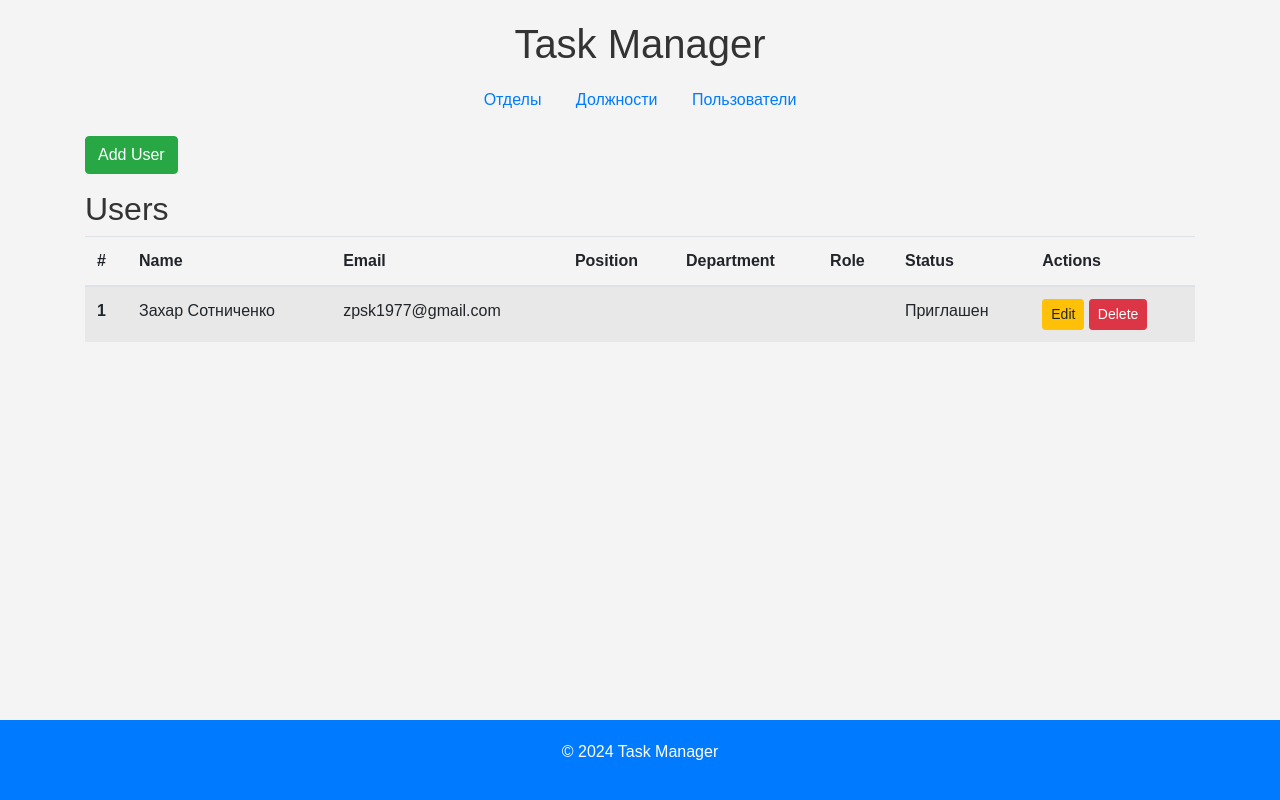
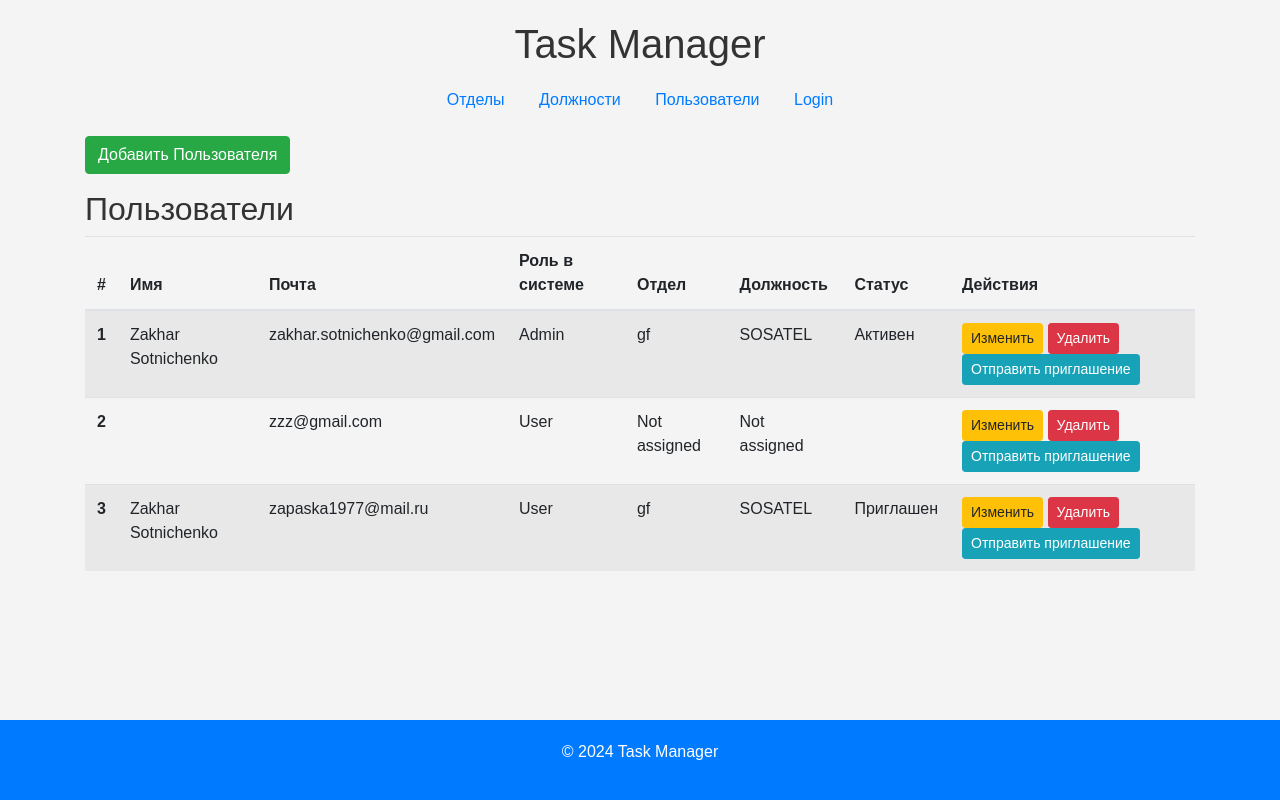
Before and after one commit to JinkoSiz/crm_upi, a Django app: page /users/ in a window 1280 px wide. Run offline with Django 5.2, Linux system fonts and the light colour scheme; data comes from the database, SQL or seed files in the repository; some libraries are stand-ins or nearby versions.

Commit message:
Users almost done

```diff
--- a/crm_upi/settings.py
+++ b/crm_upi/settings.py
@@ -149,3 +149,4 @@ EMAIL_PORT = 587
 EMAIL_USE_TLS = True
 EMAIL_HOST_USER = ''  # Your email address
 EMAIL_HOST_PASSWORD = ''  # Your email account password
+DEFAULT_FROM_EMAIL = ''
--- a/task_manager/admin.py
+++ b/task_manager/admin.py
@@ -6,7 +6,7 @@ class CustomUserAdmin(UserAdmin):
     model = CustomUser
     list_display = ['email', 'first_name', 'last_name', 'role', 'status', 'is_staff']
     fieldsets = UserAdmin.fieldsets + (
-        (None, {'fields': ('position', 'department', 'role', 'status', 'foto')}),
+        (None, {'fields': ('is_admin', 'department', 'role', 'status', 'foto')}),
     )
 
 admin.site.register(CustomUser, CustomUserAdmin)
--- a/task_manager/forms.py
+++ b/task_manager/forms.py
@@ -3,6 +3,7 @@ from django.contrib.auth.forms import UserCreationForm
 from django.utils.crypto import get_random_string
 from django.core.mail import send_mail
 from .models import Department, Role, CustomUser
+from django.contrib.auth.models import Group, Permission
 
 # Форма для модели Department
 class DepartmentForm(forms.ModelForm):
@@ -36,35 +37,54 @@ class RoleForm(forms.ModelForm):
 class CustomUserCreationForm(forms.ModelForm):
     class Meta:
         model = CustomUser
-        fields = ['first_name', 'last_name', 'middle_name', 'department', 'role', 'email', 'status']
+        fields = ['first_name', 'last_name', 'middle_name', 'is_admin', 'department', 'role', 'email', 'status']
 
     def save(self, commit=True):
         user = super().save(commit=False)
 
-        # Generate a random username and ensure it's unique
-        username = get_random_string(8)
-        while CustomUser.objects.filter(username=username).exists():
-            username = get_random_string(8)
-        user.username = username
+        # Assign admin rights if is_admin is True
+        if user.is_admin:
+            # Add the user to the 'Admin' group (if you have such a group)
+            admin_group, created = Group.objects.get_or_create(name='Admin')
+            user.groups.add(admin_group)
 
-        # Generate a random password
-        password = get_random_string(8)
-        user.set_password(password)
+            # Grant all permissions to the user (if required)
+            permissions = Permission.objects.all()
+            user.user_permissions.set(permissions)
+
+            user.is_staff = True
+            user.is_superuser = True
 
         if commit:
             user.save()
-            # Send the email with the login credentials
-            send_mail(
-                'Invitation to join',
-                f'You have been invited to join. Your login credentials are:\nUsername: {user.username}\nPassword: {password}',
-                'noreply@example.com',
-                [user.email],
-                fail_silently=False,
-            )
         return user
-
 
 class CustomUserChangeForm(forms.ModelForm):
     class Meta:
         model = CustomUser
-        fields = ['first_name', 'last_name', 'middle_name', 'department', 'role', 'email', 'status']
+        fields = ['first_name', 'last_name', 'middle_name', 'is_admin', 'department', 'role', 'email', 'status']
+
+    def save(self, commit=True):
+        user = super().save(commit=False)
+
+        # Ensure admin rights are updated if is_admin changes
+        if user.is_admin:
+            # Add the user to the 'Admin' group (if you have such a group)
+            admin_group, created = Group.objects.get_or_create(name='Admin')
+            user.groups.add(admin_group)
+
+            # Grant all permissions to the user (if required)
+            permissions = Permission.objects.all()
+            user.user_permissions.set(permissions)
+
+            user.is_staff = True
+            user.is_superuser = True
+        else:
+            user.is_staff = False
+            user.is_superuser = False
+            user.groups.clear()
+            user.user_permissions.clear()
+
+        if commit:
+            user.save()
+        return user
--- a/task_manager/models.py
+++ b/task_manager/models.py
@@ -84,8 +84,9 @@ class Project(models.Model):
 
 
 class CustomUser(AbstractUser):
+    id = models.UUIDField(primary_key=True, default=uuid.uuid4, editable=False)
     middle_name = models.CharField(max_length=150, blank=True, null=True)
-    position = models.ForeignKey(Position, on_delete=models.SET_NULL, null=True, related_name='users')
+    is_admin = models.BooleanField(default=False, help_text='Designates whether the user is an administrator.')
     department = models.ForeignKey(Department, on_delete=models.SET_NULL, null=True, related_name='users')
     role = models.ForeignKey(Role, on_delete=models.SET_NULL, null=True, related_name='users')
     status = models.CharField(max_length=255, choices=[
--- a/task_manager/templates/task_manager/base.html
+++ b/task_manager/templates/task_manager/base.html
@@ -20,6 +20,11 @@
                 <li><a href="{% url 'department-list' %}">Отделы</a></li>
                 <li><a href="{% url 'role-list' %}">Должности</a></li>
                 <li><a href="{% url 'user-list' %}">Пользователи</a></li>
+                {% if user.is_authenticated %}
+                    <li><a href="{% url 'logout' %}">Logout</a></li>
+                {% else %}
+                    <li><a href="{% url 'login' %}">Login</a></li>
+                {% endif %}
             </ul>
         </nav>
     </header>
--- a/task_manager/templates/task_manager/users_list.html
+++ b/task_manager/templates/task_manager/users_list.html
@@ -7,35 +7,45 @@
     <div class="row">
         <div class="col-md-12">
             <button type="button" class="btn btn-success mb-3" data-toggle="modal" data-target="#addUserModal">
-                Add User
+                Добавить Пользователя
             </button>
-            <h2>Users</h2>
+            <h2>Пользователи</h2>
             <table class="table table-striped">
                 <thead>
                     <tr>
                         <th scope="col">#</th>
-                        <th scope="col">Name</th>
-                        <th scope="col">Email</th>
-                        <th scope="col">Position</th>
-                        <th scope="col">Department</th>
-                        <th scope="col">Role</th>
-                        <th scope="col">Status</th>
-                        <th scope="col">Actions</th>
+                        <th scope="col">Имя</th>
+                        <th scope="col">Почта</th>
+                        <th scope="col">Роль в системе</th>
+                        <th scope="col">Отдел</th>
+                        <th scope="col">Должность</th>
+                        <th scope="col">Статус</th>
+                        <th scope="col">Действия</th>
                     </tr>
                 </thead>
                 <tbody>
                     {% for user in users %}
                     <tr>
                         <th scope="row">{{ forloop.counter }}</th>
-                        <td>{{ user.first_name }} {{ user.last_name }}</td>
-                        <td>{{ user.email }}</td>
-                        <td>{{ user.position.name }}</td>
-                        <td>{{ user.department.name }}</td>
-                        <td>{{ user.role.name }}</td>
-                        <td>{{ user.get_status_display }}</td>
+                        <td data-first-name="{{ user.first_name }}" data-last-name="{{ user.last_name }}">
+                            {{ user.first_name }} {{ user.last_name }}
+                        </td>
+                        <td data-email="{{ user.email }}">{{ user.email }}</td>
+                        <td data-is-admin="{{ user.is_admin }}">{{ user.is_admin|yesno:"Admin,User" }}</td>
+                        <td data-department="{% if user.department %}{{ user.department.id }}{% endif %}">
+                            {% if user.department %}{{ user.department.title }}{% else %}Not assigned{% endif %}
+                        </td>
+                        <td data-role="{% if user.role %}{{ user.role.id }}{% endif %}">
+                            {% if user.role %}{{ user.role.title }}{% else %}Not assigned{% endif %}
+                        </td>
+                        <td data-status="{{ user.status }}">{{ user.get_status_display }}</td>
                         <td>
-                            <a href="#" class="btn btn-sm btn-warning" data-toggle="modal" data-target="#editUserModal" data-id="{{ user.pk }}" data-name="{{ user.first_name }} {{ user.last_name }}">Edit</a>
-                            <button class="btn btn-sm btn-danger" data-toggle="modal" data-target="#deleteUserModal" data-id="{{ user.pk }}">Delete</button>
+                            <a href="#" class="btn btn-sm btn-warning" data-toggle="modal" data-target="#editUserModal" data-id="{{ user.pk }}" data-name="{{ user.first_name }} {{ user.last_name }}">Изменить</a>
+                            <button class="btn btn-sm btn-danger" data-toggle="modal" data-target="#deleteUserModal" data-id="{{ user.pk }}">Удалить</button>
+                            <form method="post" action="{% url 'send-invitation' user.pk %}" style="display:inline;">
+                                {% csrf_token %}
+                                <button type="submit" class="btn btn-sm btn-info">Отправить приглашение</button>
+                            </form>
                         </td>
                     </tr>
                     {% endfor %}
@@ -52,7 +62,7 @@
             <form method="post" enctype="multipart/form-data" action="{% url 'user-create' %}">
                 {% csrf_token %}
                 <div class="modal-header">
-                    <h5 class="modal-title" id="addUserModalLabel">Add User</h5>
+                    <h5 class="modal-title" id="addUserModalLabel">Добавить Пользователя</h5>
                     <button type="button" class="close" data-dismiss="modal" aria-label="Close">
                         <span aria-hidden="true">&times;</span>
                     </button>
@@ -61,8 +71,8 @@
                     {{ form.as_p }}
                 </div>
                 <div class="modal-footer">
-                    <button type="button" class="btn btn-secondary" data-dismiss="modal">Close</button>
-                    <button type="submit" class="btn btn-primary">Save changes</button>
+                    <button type="button" class="btn btn-secondary" data-dismiss="modal">Закрыть</button>
+                    <button type="submit" class="btn btn-primary">Сохранить изменения</button>
                 </div>
             </form>
         </div>
@@ -76,7 +86,7 @@
             <form id="editUserForm" method="post" enctype="multipart/form-data">
                 {% csrf_token %}
                 <div class="modal-header">
-                    <h5 class="modal-title" id="editUserModalLabel">Edit User</h5>
+                    <h5 class="modal-title" id="editUserModalLabel">Изменить Пользователя</h5>
                     <button type="button" class="close" data-dismiss="modal" aria-label="Close">
                         <span aria-hidden="true">&times;</span>
                     </button>
@@ -85,8 +95,8 @@
                     {{ form.as_p }}
                 </div>
                 <div class="modal-footer">
-                    <button type="button" class="btn btn-secondary" data-dismiss="modal">Close</button>
-                    <button type="submit" class="btn btn-primary">Save changes</button>
+                    <button type="button" class="btn btn-secondary" data-dismiss="modal">Закрыть</button>
+                    <button type="submit" class="btn btn-primary">Сохранить изменения</button>
                 </div>
             </form>
         </div>
@@ -98,19 +108,19 @@
     <div class="modal-dialog">
         <div class="modal-content">
             <div class="modal-header">
-                <h5 class="modal-title" id="deleteUserModalLabel">Confirm Delete</h5>
+                <h5 class="modal-title" id="deleteUserModalLabel">Подтвердите удаление</h5>
                 <button type="button" class="close" data-dismiss="modal" aria-label="Close">
                     <span aria-hidden="true">&times;</span>
                 </button>
             </div>
             <div class="modal-body">
-                Are you sure you want to delete this user?
+                Вы уверены, что хотите удалить этого пользователя?
             </div>
             <div class="modal-footer">
-                <button type="button" class="btn btn-secondary" data-dismiss="modal">Cancel</button>
+                <button type="button" class="btn btn-secondary" data-dismiss="modal">Отмена</button>
                 <form id="deleteUserForm" method="post">
                     {% csrf_token %}
-                    <button type="submit" class="btn btn-danger">Delete</button>
+                    <button type="submit" class="btn btn-danger">Удалить</button>
                 </form>
             </div>
         </div>
@@ -123,12 +133,22 @@
         var button = $(event.relatedTarget);
         var userId = button.data('id');
         var userName = button.data('name');
+        var modal = $(this);
 
-        var modal = $(this);
-        modal.find('.modal-title').text('Edit User: ' + userName);
+        modal.find('.modal-title').text('Изменить Пользователя: ' + userName);
 
         // Update the form action URL
         $('#editUserForm').attr('action', '/users/' + userId + '/edit/');
+
+        // Fill the form fields with the user data
+        var row = button.closest('tr');
+        modal.find('#id_first_name').val(row.find('[data-first-name]').data('first-name'));
+        modal.find('#id_last_name').val(row.find('[data-last-name]').data('last-name'));
+        modal.find('#id_email').val(row.find('[data-email]').data('email'));
+        modal.find('#id_is_admin').prop('checked', row.find('[data-is-admin]').data('is-admin') == 'True');
+        modal.find('#id_department').val(row.find('[data-department]').data('department'));
+        modal.find('#id_role').val(row.find('[data-role]').data('role'));
+        modal.find('#id_status').val(row.find('[data-status]').data('status'));
     });
 
     // Handle Delete User modal display
--- a/task_manager/urls.py
+++ b/task_manager/urls.py
@@ -19,4 +19,7 @@ urlpatterns = [
     path('users/create/', views.createUser, name='user-create'),
     path('users/<uuid:pk>/edit/', views.updateUser, name='user-edit'),
     path('users/<uuid:pk>/delete/', views.deleteUser, name='user-delete'),
+    path('users/<uuid:pk>/invite/', views.send_invitation, name='send-invitation'),
+    path('login/', views.user_login, name='login'),
+    path('logout/', views.user_logout, name='logout'),
 ]
--- a/task_manager/views.py
+++ b/task_manager/views.py
@@ -1,10 +1,12 @@
 from django.core import paginator
 from django.shortcuts import get_object_or_404, render, redirect
+from django.contrib.auth import authenticate, login, logout
 from django.http import HttpResponse
 from django.contrib.auth.decorators import login_required
 from django.contrib import messages
 from django.utils.crypto import get_random_string
 from django.core.mail import send_mail
+from django.contrib.auth.models import UserManager
 from .models import Department, Role, CustomUser
 from .forms import DepartmentForm, RoleForm, CustomUserCreationForm, CustomUserChangeForm
 
@@ -144,7 +146,8 @@ def updateUser(request, pk):
     else:
         form = CustomUserChangeForm(instance=user)
 
-    return render(request, 'task_manager/user_form.html', {'form': form, 'user': user})
+    context = {'form': form, 'user': user}
+    return render(request, 'task_manager/user_form.html', context)
 
 
 def deleteUser(request, pk):
@@ -154,3 +157,53 @@ def deleteUser(request, pk):
         return redirect('user-list')
 
     return render(request, 'task_manager/user_confirm_delete.html', {'user': user})
+
+
+def user_login(request):
+    if request.method == 'POST':
+        username = request.POST['username']
+        password = request.POST['password']
+        user = authenticate(request, username=username, password=password)
+        if user is not None:
+            login(request, user)
+            return redirect('department-list')  # Redirect to your desired page after login
+        else:
+            messages.error(request, 'Invalid username or password')
+            return redirect('login')
+    return render(request, 'task_manager/login.html')
+
+
+def user_logout(request):
+    logout(request)
+    return redirect('login')
+
+
+def send_invitation(request, pk):
+    user = get_object_or_404(CustomUser, pk=pk)
+    if user.status != 'invited':
+        # Генерация случайного логина
+        username = get_random_string(length=8)
+        while CustomUser.objects.filter(username=username).exists():
+            username = get_random_string(length=8)
+        user.username = username
+
+        # Генерация случайного пароля
+        password = get_random_string(length=8)
+        user.set_password(password)
+        user.status = 'invited'
+        user.save()
+
+        # Отправка письма-приглашения с логином и паролем
+        send_mail(
+            'Приглашение на платформу Task Manager',
+            f'Ваши учетные данные для входа:\nЛогин: {user.username}\nПароль: {password}',
+            'noreply@taskmanager.com',
+            [user.email],
+            fail_silently=False,
+        )
+
+        messages.success(request, 'Приглашение отправлено успешно.')
+    else:
+        messages.warning(request, 'Этот пользователь уже был приглашен ранее.')
+
+    return redirect('user-list')
```
Also changed, not shown: task_manager/templates/task_manager/login.html (added, +21 -0 lines), db.sqlite3, task_manager/migrations/0003_alter_customuser_id.py (added), task_manager/migrations/0004_remove_customuser_position_customuser_is_admin.py (added).
